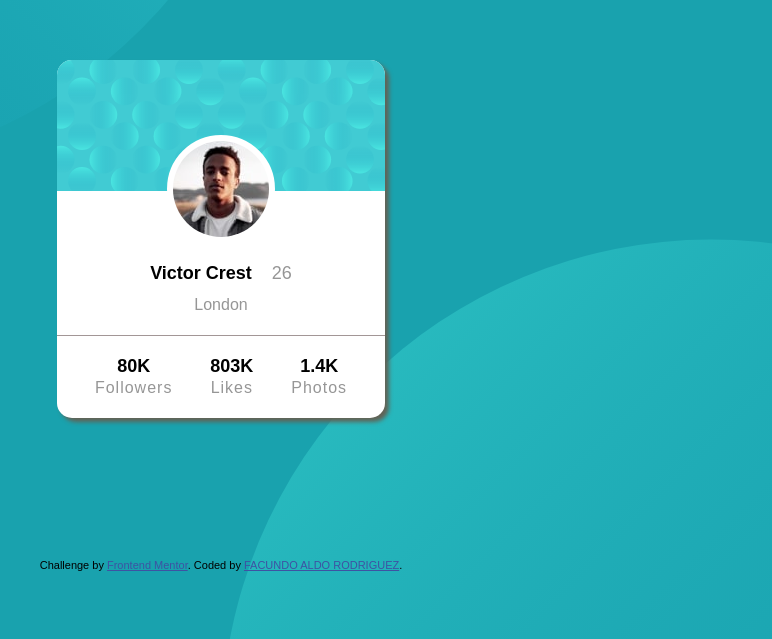
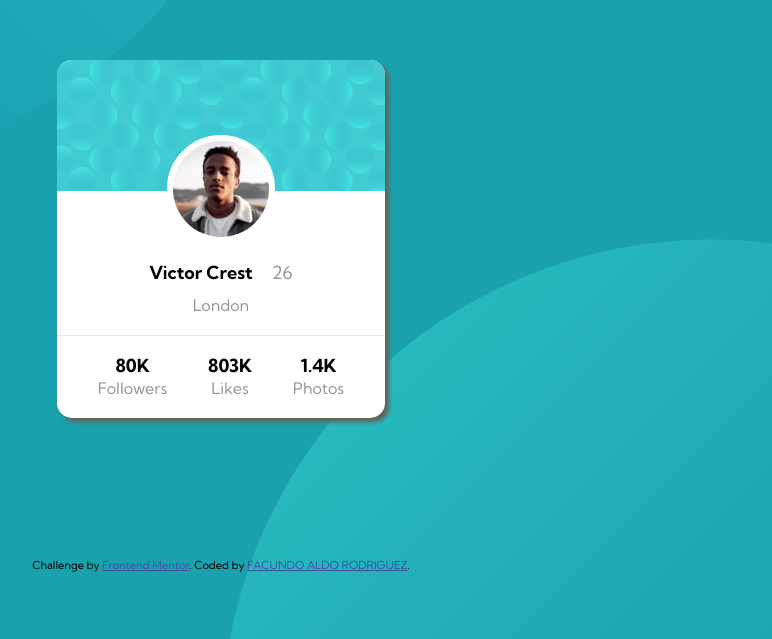
Before and after one commit to Facundo3228/Trabajos-Web, a plain HTML site: page Componente de tarjeta de perfil/index.html in a window 1280 px wide. Shown: the part 161-800 px from the top of the page, without its empty margins (419-1191 px from the left). Drawn offline with Linux system fonts and the light colour scheme.

Commit message:
Final
Modificaciones

```diff
--- a/Componente de tarjeta de perfil/css/estilos.scss
+++ b/Componente de tarjeta de perfil/css/estilos.scss
@@ -5,7 +5,7 @@
     --Dark_gray: hsl(0, 0%, 59%);
     --Tarjeta_White: hsl(0, 0%, 100%);
     --tarjeta_shadow: hsl(60, 7%, 36%);
-    --tarjeta_division: hsl(0, 6%, 61%);
+    --tarjeta_division: hsla(0, 4%, 71%, 0.329);
 }
 
 html {
@@ -92,7 +92,7 @@ body {
             }
 
             p {
-                letter-spacing: 0.1rem;
+                //letter-spacing: 0.1rem;
                 color: var(--Dark_gray);
                 font-weight: 400;
                 font-size: 1.6rem;
--- a/Componente de tarjeta de perfil/index.html
+++ b/Componente de tarjeta de perfil/index.html
@@ -7,9 +7,9 @@
   <title>Componente de tarjeta de perfil </title>
 
   <link rel="stylesheet" href="./css/normalize.css">
+  <link rel="preconnect" href="https://fonts.gstatic.com">
+  <link href="https://fonts.googleapis.com/css2?family=Kumbh+Sans:wght@400;700&display=swap" rel="stylesheet">
   <link rel="icon" type="image/png" sizes="32x32" href="./images/favicon-32x32.png">
-  <link rel = "preconnect" href = "https://fonts.gstatic.com">
-  <link href = "https://fonts.googleapis.com/css2? family = Kumbh + Sans: wght @ 400; 700 & display = swap "rel =" stylesheet ">
   <link rel="stylesheet" href="./css/estilos.css">
 
   <!-- Feel free to remove these styles or customise in your own stylesheet 👍 -->
@@ -23,10 +23,10 @@
 </head>
 <body>
   <main class="principal">
-    <!-- Heder.--->
+    <!--Heder.-->
     <article class="tarjeta">
       <img src="./images/bg-pattern-card.svg" alt="cabecera" class="tarjeta-cabecera">
-      <!-- Body.--->
+      <!--Body.-->
       <div class="tarjeta-cuerpo">
         <img src="./images/image-victor.jpg" alt="Imagen de Victor" class="tarjeta-cuerpo-foto">
         <h1 class="tarjeta-cuerpo-titulo">
@@ -35,7 +35,7 @@
         </h1>
         <p class="tarjeta-cuerpo-texto">London</p>
       </div>
-      <!--Footer-->
+      <!--Footer.-->
       <div class="tarjeta-pie">
         <div class="tarjeta-pie-social">
           <h3>80K</h3>
@@ -56,7 +56,7 @@
 <footer>
   <div class="attribution">
     Challenge by <a href="https://www.frontendmentor.io?ref=challenge" target="_blank">Frontend Mentor</a>.
-    Coded by <a href="https://github.com/Facundo3228/Trabajos-Web.git">FACUNDO ALDO RODRIGUEZ</a>.
+    Coded by <a href="https://github.com/Facundo-A-R/Proyectos-Web.git">FACUNDO ALDO RODRIGUEZ</a>.
   </div>
 </footer>
 </html>
```
Also changed, not shown: Componente de tarjeta de perfil/css/estilos.css, 2 other files.
